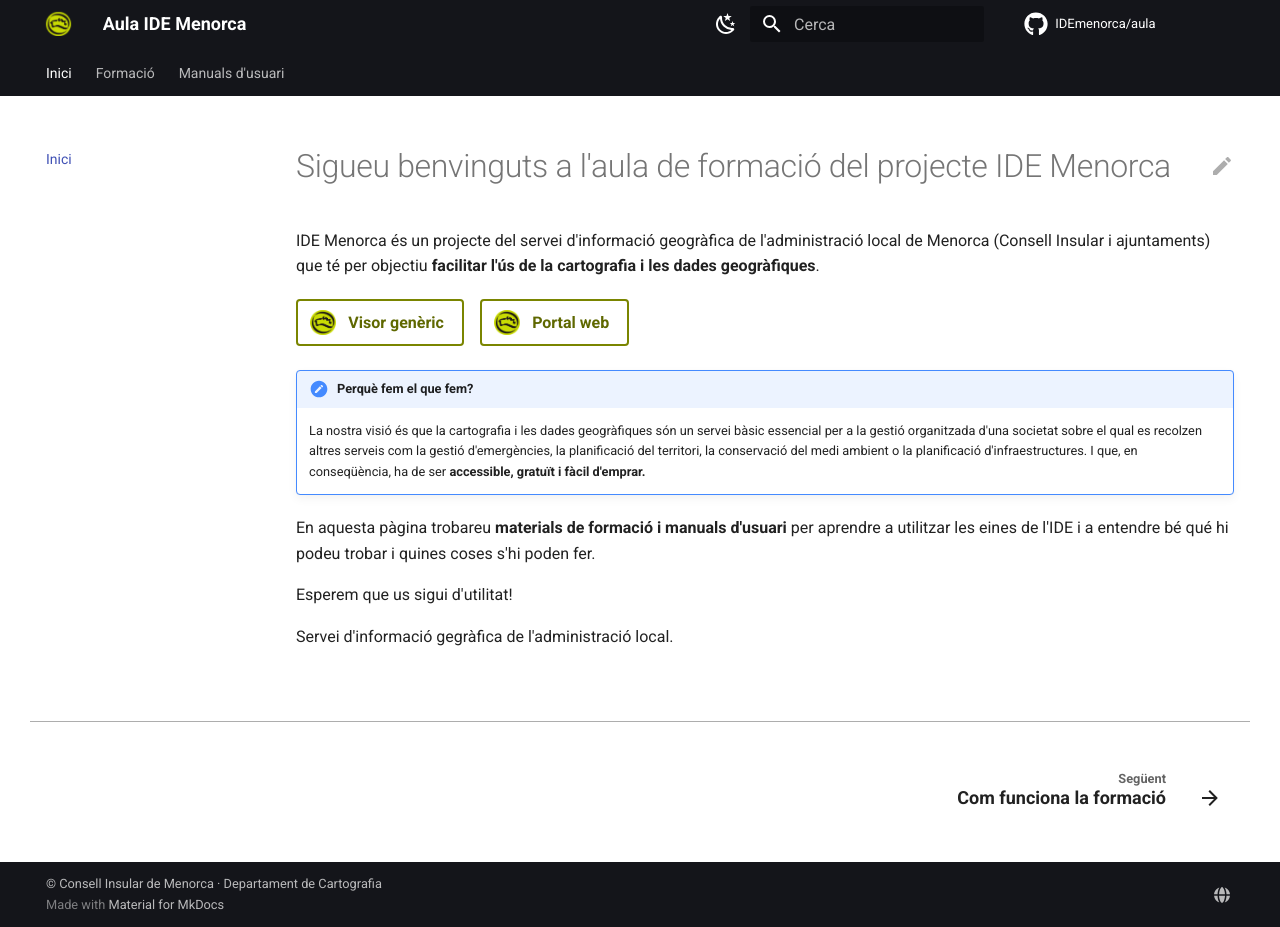
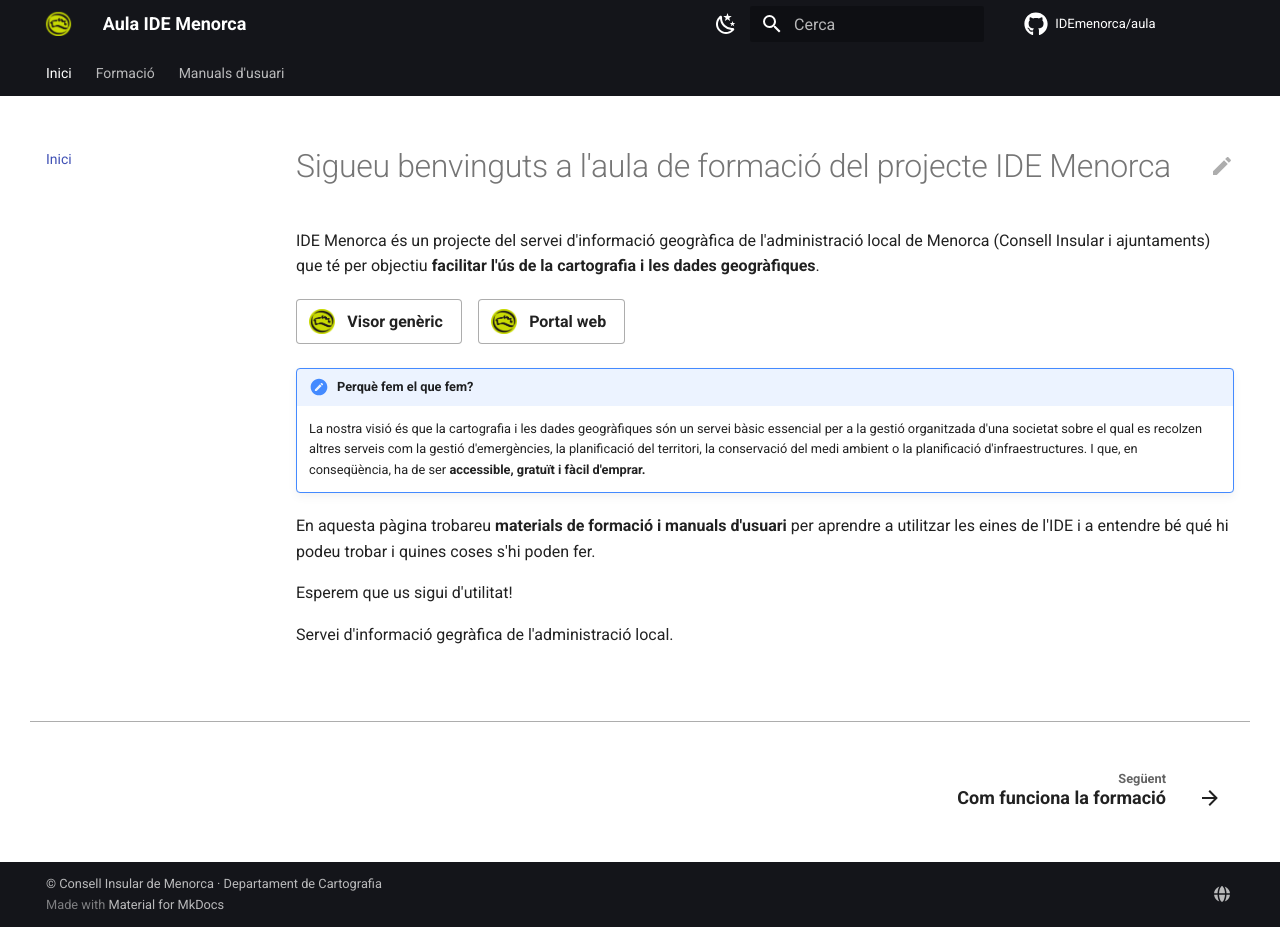
Before and after one commit to IDEmenorca/aula, an MkDocs documentation site: the page built from docs/index.md, in a window 1280 px wide and 927 px high. Built offline with MkDocs 1.6.1 and Material for MkDocs 9.7.7, drawn with Linux system fonts in a browser that asks for light colours; comment, search, counter and statistics services are not loaded.

Commit message:
Deixa els enllaços de la portada amb vora discreta i sense color
Co-Authored-By: Claude Opus 5 <noreply@anthropic.com>

```diff
--- a/docs/stylesheets/extra.css
+++ b/docs/stylesheets/extra.css
@@ -238,8 +238,9 @@
    ENLLAÇOS DESTACATS DE LA PORTADA
 
    El visor i el portal web. No es fan servir els .md-button de Material
-   perquè agafen el color primari del tema i queden despenjats del verd del
-   logotip. Van amb el logotip de l'IDE Menorca al davant.
+   perquè criden massa l'atenció per al que són: dos enllaços de cortesia a
+   la portada. Van amb el logotip de l'IDE Menorca al davant i una vora
+   discreta, del negre del tema aclarit.
    ------------------------------------------------------------------------- */
 .md-typeset .enllac-destacat {
   display: inline-flex;
@@ -247,16 +248,14 @@
   gap: 0.6rem;
   margin: 0.2rem 0.6rem 0.2rem 0;
   padding: 0.45rem 0.9rem 0.45rem 0.6rem;
-  border: 2px solid #7a8500;
+  border: 1px solid var(--md-default-fg-color--lighter);
   border-radius: 0.2rem;
   /* El fons del lloc, no un blanc fix: així el botó segueix sent buit quan
      algú mira el web en mode fosc. */
   background-color: var(--md-default-bg-color);
-  /* El text va un punt més fosc que la vora: el #7a8500 sobre blanc es queda
-     en 4,05:1 de contrast i no arriba al mínim exigible a una web pública. */
-  color: #5f6800;
+  color: var(--md-default-fg-color);
   font-weight: 700;
-  transition: background-color 125ms, color 125ms;
+  transition: background-color 125ms, border-color 125ms;
 }
 
 .md-typeset .enllac-destacat img {
@@ -264,11 +263,11 @@
   width: auto;
 }
 
-/* En passar-hi per sobre s'omple: el mateix verd fosc del text, amb el text
-   en blanc. */
+/* El mateix gest que fan els enllaços del peu: la vora es marca una mica i
+   el fons s'ombreja, sense canviar de color. */
 .md-typeset .enllac-destacat:focus,
 .md-typeset .enllac-destacat:hover {
-  background-color: #5f6800;
-  border-color: #5f6800;
-  color: #fff;
+  background-color: var(--md-default-fg-color--lightest);
+  border-color: var(--md-default-fg-color--light);
+  color: var(--md-default-fg-color);
 }
```
